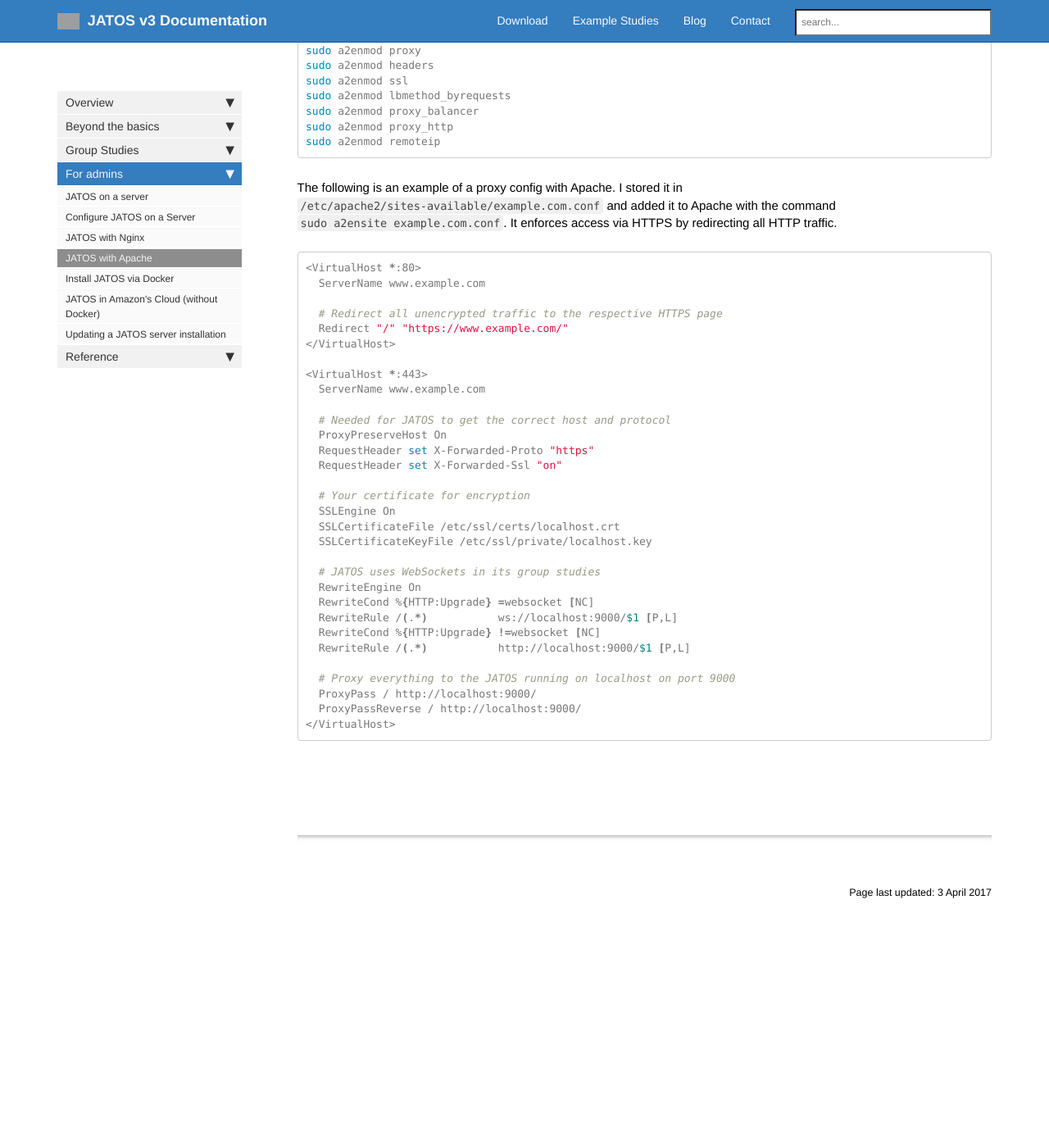
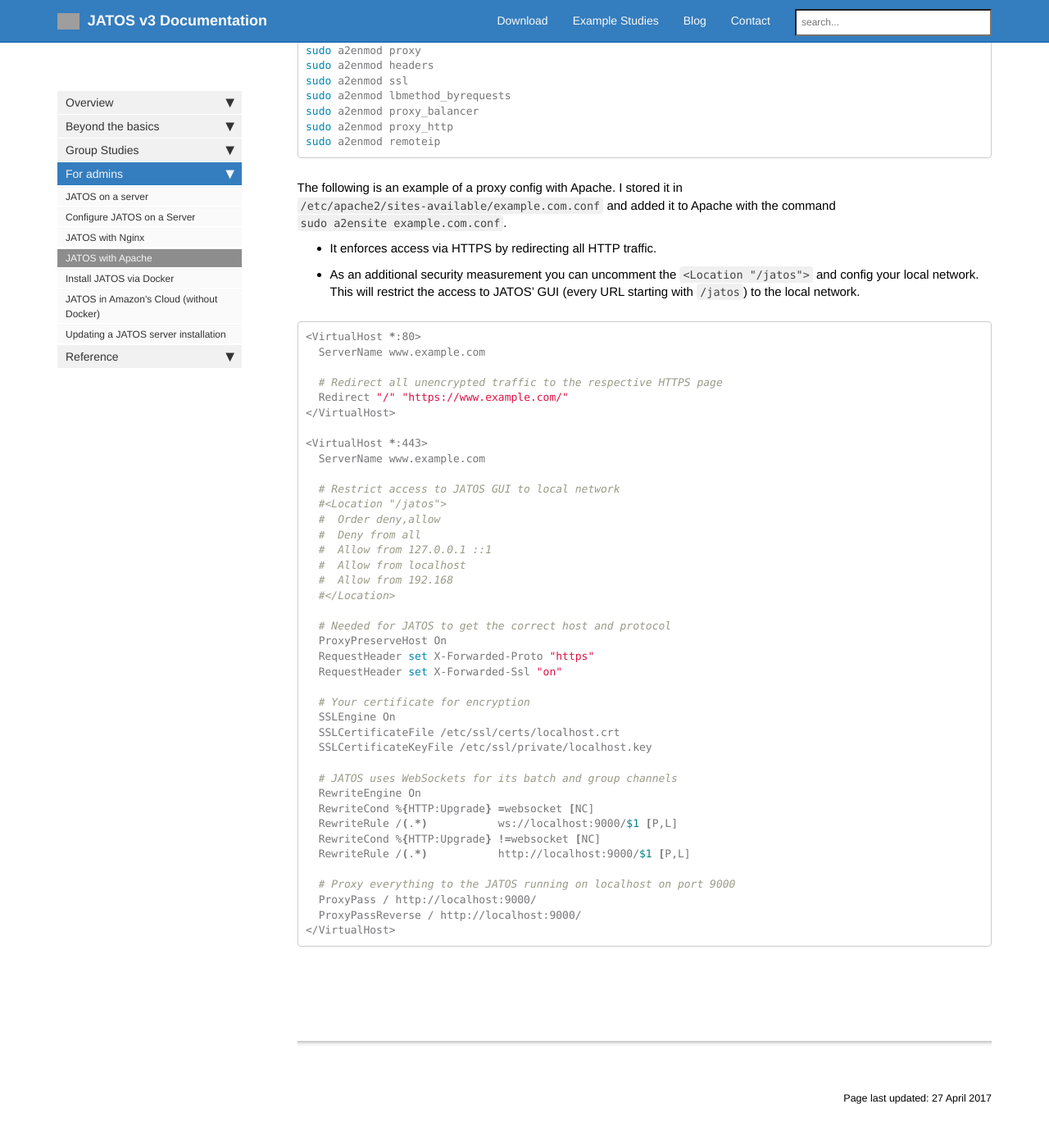
Before and after one commit to kristian-lange-tw/JATOS_docs_v3, a Jekyll site: the page built from pages/JATOS-with-Apache.md, in a window 1280 px wide and 1400 px high, scrolled down 352 px. Shown: the top 1386 px of the window at 82% size. Built offline with Jekyll 4.4.1, drawn with Linux system fonts in a browser that asks for light colours; nearby versions of some CDN libraries; comment, search, counter and statistics services are not loaded; before the commit the page ends 1501 px from its top, so only the background shows below that; grey boxes are pictures that could not be loaded.

```diff
--- a/pages/JATOS-with-Apache.md
+++ b/pages/JATOS-with-Apache.md
@@ -7,7 +7,7 @@ sidebar: mydoc_sidebar
 permalink: JATOS-with-Apache.html
 folder:
 toc: false
-last_updated: 3 April 2017
+last_updated: 27 April 2017
 ---
 
 This is an example of a configuration of [Apache](https://httpd.apache.org/) as a proxy in front of JATOS. While it's not necessary to run JATOS with a proxy, it's common to do so in order to allow encryption.
@@ -28,7 +28,10 @@ sudo a2enmod proxy_http
 sudo a2enmod remoteip
 ~~~
 
-The following is an example of a proxy config with Apache. I stored it in `/etc/apache2/sites-available/example.com.conf` and added it to Apache with the command `sudo a2ensite example.com.conf`. It enforces access via HTTPS by redirecting all HTTP traffic.
+The following is an example of a proxy config with Apache. I stored it in `/etc/apache2/sites-available/example.com.conf` and added it to Apache with the command `sudo a2ensite example.com.conf`.
+
+* It enforces access via HTTPS by redirecting all HTTP traffic.
+* As an additional security measurement you can uncomment the `<Location "/jatos">` and config your local network. This will restrict the access to JATOS' GUI (every URL starting with `/jatos`) to the local network.
 
 ~~~ shell
 <VirtualHost *:80>
@@ -41,6 +44,15 @@ The following is an example of a proxy config with Apache. I stored it in `/etc/
 <VirtualHost *:443>
   ServerName www.example.com
 
+  # Restrict access to JATOS GUI to local network
+  #<Location "/jatos">
+  #  Order deny,allow
+  #  Deny from all
+  #  Allow from 127.0.0.1 ::1
+  #  Allow from localhost
+  #  Allow from 192.168
+  #</Location>
+
   # Needed for JATOS to get the correct host and protocol
   ProxyPreserveHost On
   RequestHeader set X-Forwarded-Proto "https"
@@ -51,7 +63,7 @@ The following is an example of a proxy config with Apache. I stored it in `/etc/
   SSLCertificateFile /etc/ssl/certs/localhost.crt
   SSLCertificateKeyFile /etc/ssl/private/localhost.key
 
-  # JATOS uses WebSockets in its group studies
+  # JATOS uses WebSockets for its batch and group channels
   RewriteEngine On
   RewriteCond %{HTTP:Upgrade} =websocket [NC]
   RewriteRule /(.*)           ws://localhost:9000/$1 [P,L]
```
Also changed, not shown: pages/JATOS-on-a-server.md (+1 -1 lines), pages/JATOS-with-Nginx.md (+9 -1 lines), pages/Troubleshooting.md (+5 -4 lines), pages/Update-JATOS.md (+1 -1 lines), pages/Updating-a-JATOS-server-installation.md (+4 -2 lines), 7 other files.
